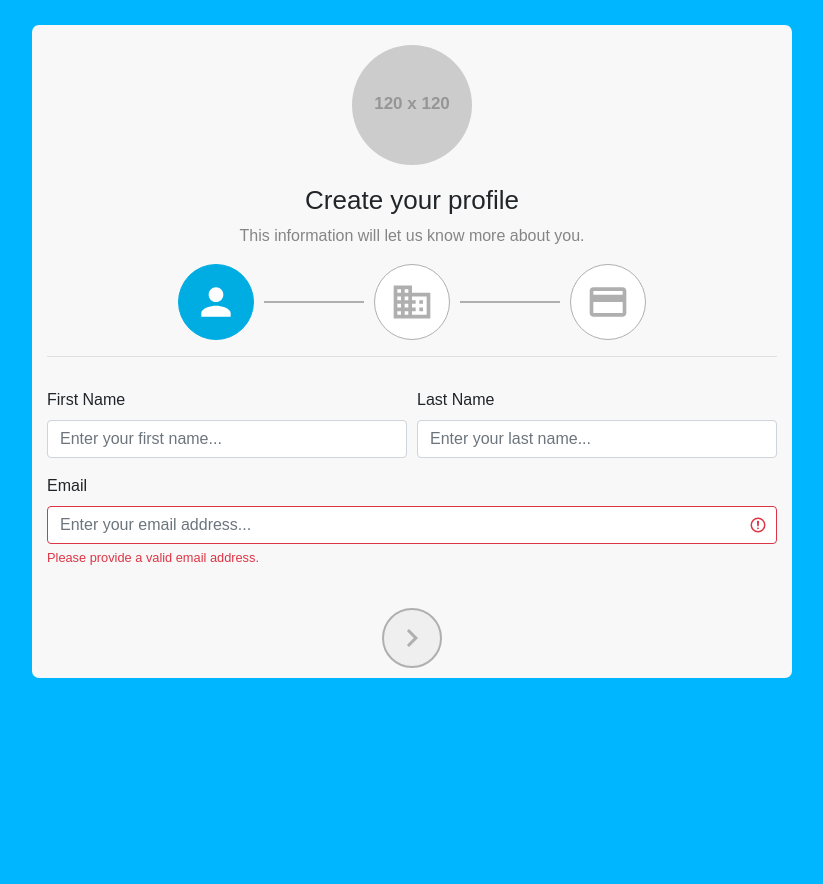
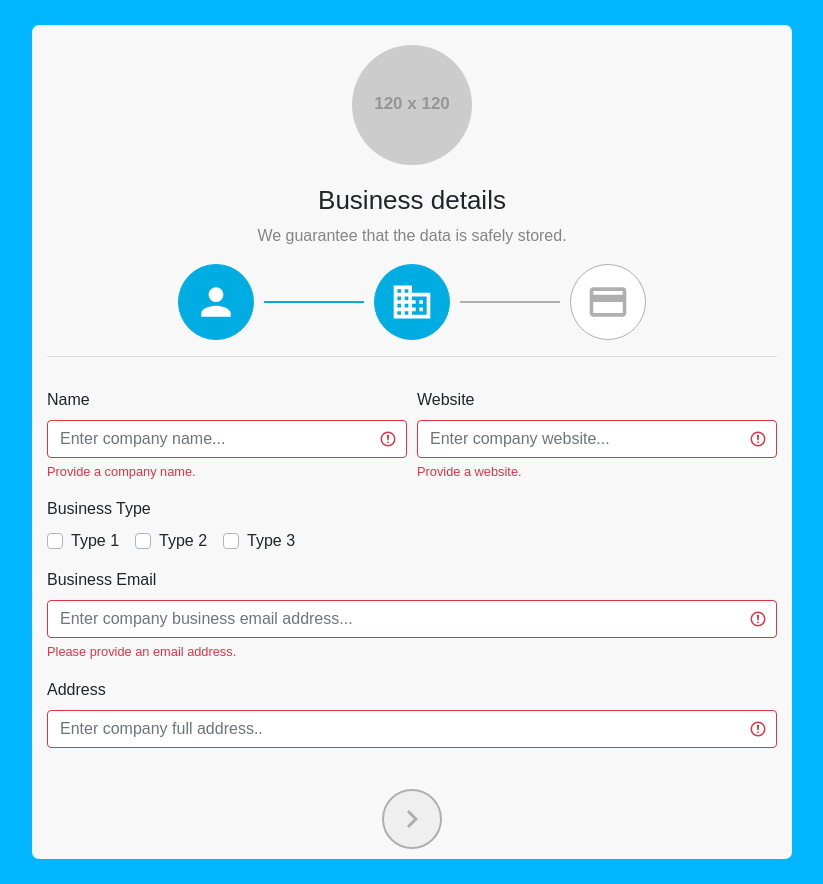
Before and after one commit to robertsan96/react-wizard, a React (Create React App) app: page / in a window 1280 px wide. Shown: the whole page, without its empty margins (228-1051 px from the left). Before the commit the page ends 800 px from the top, so only its background shows below. Built offline with nearby package versions, Linux system fonts and the light colour scheme; a web font is replaced by a local one.

Commit message:
Business form updated, payment updated

```diff
--- a/src/components/wizard-steps/WizardStepBusiness.js
+++ b/src/components/wizard-steps/WizardStepBusiness.js
@@ -4,14 +4,19 @@ import { Row, Col, Form } from "react-bootstrap";
 
 import * as styles from "./WizardSteps.module.scss";
 import { useSelector, useDispatch } from "react-redux";
-import { WIZARD_STEP_ABOUT } from "../../constants/wizard_steps";
+import { WIZARD_STEP_COMPANY } from "../../constants/wizard_steps";
 import { setWizard, SET_STEP_DATA } from "../../store/actions/wizard.actions";
+import { WIZARD_DATA_BUSINESS } from "../../constants/wizard_data";
 
 const WizardStepBusiness = () => {
   const dispatch = useDispatch();
   const wizard = useSelector((state) => state.wizardReducer);
-  const step = wizard.steps.find((s) => s.data.id === WIZARD_STEP_ABOUT);
+  const step = wizard.steps.find((s) => s.data.id === WIZARD_STEP_COMPANY);
   const stepData = wizard.data.find((s) => s.id === step.data.id);
+
+  const requiredFields = Object.keys(WIZARD_DATA_BUSINESS.data);
+
+  const [valid, setValid] = useState(false);
 
   const setValue = (forKey, value) => {
     dispatch(
@@ -22,19 +27,37 @@ const WizardStepBusiness = () => {
     );
   };
 
-  // const checkComplete = useCallback(() => {
-  //   if (validEmail && !stepData.complete) {
-  //     dispatch(setWizard(SET_STEP_DATA, { ...stepData, complete: true }));
-  //   }
-  //   if (!validEmail && stepData.complete) {
-  //     dispatch(setWizard(SET_STEP_DATA, { ...stepData, complete: false }));
-  //   }
-  // }, [dispatch, stepData, validEmail]);
+  const checkComplete = useCallback(() => {
+    if (valid && !stepData.complete) {
+      dispatch(setWizard(SET_STEP_DATA, { ...stepData, complete: true }));
+    }
+    if (!valid && stepData.complete) {
+      dispatch(setWizard(SET_STEP_DATA, { ...stepData, complete: false }));
+    }
+  }, [dispatch, valid, stepData]);
+
+  const validField = useCallback(
+    (field) => {
+      return stepData.data[field];
+    },
+    [stepData]
+  );
+
+  const validateData = useCallback(() => {
+    let validData = true;
+    for (const field of requiredFields) {
+      if (!validField(field)) {
+        validData = false;
+        break;
+      }
+    }
+    setValid(validData);
+  }, [requiredFields, validField]);
 
   useEffect(() => {
-    // validateData();
-    // checkComplete();
-  }, [stepData]);
+    validateData();
+    checkComplete();
+  }, [validateData, checkComplete]);
 
   return (
     <Row>
@@ -44,12 +67,16 @@ const WizardStepBusiness = () => {
             <Form.Group as={Col} controlId="formGridBusinessName">
               <Form.Label>Name</Form.Label>
               <Form.Control
-                required
                 type="text"
-                value={stepData.data.firstName}
-                onChange={(e) => setValue("firstName", e.target.value)}
+                isInvalid={!validField("name")}
+                value={stepData.data.name}
+                onChange={(e) => setValue("name", e.target.value)}
                 placeholder="Enter company name..."
               />
+
+              <Form.Control.Feedback type="invalid">
+                Provide a company name.
+              </Form.Control.Feedback>
             </Form.Group>
 
             <Form.Group as={Col} controlId="formGridBusinessWebsite">
@@ -57,10 +84,14 @@ const WizardStepBusiness = () => {
               <Form.Control
                 required
                 type="text"
+                isInvalid={!validField("website")}
                 value={stepData.data.website}
-                onChange={(e) => setValue("firstName", e.target.value)}
+                onChange={(e) => setValue("website", e.target.value)}
                 placeholder="Enter company website..."
               />
+              <Form.Control.Feedback type="invalid">
+                Provide a website.
+              </Form.Control.Feedback>
             </Form.Group>
           </Form.Row>
           <Form.Label>Business Type</Form.Label>
@@ -92,12 +123,13 @@ const WizardStepBusiness = () => {
             <Form.Control
               required
               type="text"
-              value={stepData.data.email}
-              onChange={(e) => setValue("email", e.target.value)}
+              isInvalid={!validField("businessEmail")}
+              value={stepData.data.businessEmail}
+              onChange={(e) => setValue("businessEmail", e.target.value)}
               placeholder="Enter company business email address..."
             />
             <Form.Control.Feedback type="invalid">
-              Please provide a valid email address.
+              Please provide an email address.
             </Form.Control.Feedback>
           </Form.Group>
 
@@ -106,54 +138,11 @@ const WizardStepBusiness = () => {
             <Form.Control
               required
               type="text"
-              value={stepData.data.firstName}
-              onChange={(e) => setValue("firstName", e.target.value)}
-              placeholder="Enter company street address..."
+              isInvalid={!validField("address")}
+              value={stepData.data.address}
+              onChange={(e) => setValue("address", e.target.value)}
+              placeholder="Enter company full address.."
             />
-          </Form.Group>
-          <Form.Row>
-            <Form.Group as={Col} controlId="formGridBusinessCity">
-              <Form.Control
-                required
-                type="text"
-                value={stepData.data.firstName}
-                onChange={(e) => setValue("firstName", e.target.value)}
-                placeholder="Enter company city..."
-              />
-            </Form.Group>
-
-            <Form.Group as={Col} controlId="formGridBusinessWebsite">
-              <Form.Control
-                required
-                type="text"
-                value={stepData.data.website}
-                onChange={(e) => setValue("firstName", e.target.value)}
-                placeholder="Enter company State / Region..."
-              />
-            </Form.Group>
-          </Form.Row>
-          <Form.Row>
-            <Form.Group as={Col} controlId="formGridBusinessCity">
-              <Form.Control
-                required
-                type="text"
-                value={stepData.data.firstName}
-                onChange={(e) => setValue("firstName", e.target.value)}
-                placeholder="Enter postal/zip code..."
-              />
-            </Form.Group>
-
-            <Form.Group as={Col} controlId="exampleForm.SelectCustom">
-              <Form.Control as="select" custom>
-                <option>United States</option>
-                <option>Russia</option>
-                <option>Romania</option>
-              </Form.Control>
-            </Form.Group>
-          </Form.Row>
-          <Form.Group controlId="formGridBusinessDescription">
-            <Form.Label>About your Company</Form.Label>
-            <Form.Control as="textarea" rows="3" />
           </Form.Group>
         </Form>
       </Col>
--- a/src/components/wizard-steps/WizardStepPayment.js
+++ b/src/components/wizard-steps/WizardStepPayment.js
@@ -6,23 +6,24 @@ import * as styles from "./WizardSteps.module.scss";
 import CheckCircleOutlineIcon from "@material-ui/icons/CheckCircleOutline";
 
 import { PayPalButton } from "react-paypal-button-v2";
+import { getPaypalId } from "../../constants/paypal";
 
 const WizardStepPayment = () => {
   const [paid, setPaid] = useState(false);
+
   return (
     <Row>
       <Col className={styles.ComponentContainer}>
         {!paid && (
           <PayPalButton
-            amount={99.99}
+            amount={0.01}
             shippingPreference="NO_SHIPPING"
             onSuccess={(details, data) => {
               // Call backend api with data collected.
               setPaid(true);
             }}
             options={{
-              clientId:
-                "AXyuMJEpKkrKG0BvMMouM7A7eDDTRcwNbCW1a5CnvH4XDSNW1Arb0tYM2_JYT-xLhn2590VNmoPdHLea",
+              clientId: getPaypalId(),
             }}
           />
         )}
--- /dev/null
+++ b/src/constants/paypal.js
@@ -0,0 +1,14 @@
+export const PAYPAL = {
+  sandboxId:
+    "AXyuMJEpKkrKG0BvMMouM7A7eDDTRcwNbCW1a5CnvH4XDSNW1Arb0tYM2_JYT-xLhn2590VNmoPdHLea",
+  liveId:
+    "AfWZQRU3dpDqg2kc8SHrXZ94OKMvCSWoNp3mzKXsq3XvIv9TRdCrwe5eNglwLAXNh_X7P_JX4sThbqsM",
+};
+
+export const getPaypalId = () => {
+  if (process.env.NODE_ENV === "development") {
+    return PAYPAL.sandboxId;
+  } else {
+    return PAYPAL.liveId;
+  }
+};
--- a/src/constants/wizard_data.js
+++ b/src/constants/wizard_data.js
@@ -22,13 +22,7 @@ export const WIZARD_DATA_BUSINESS = {
   data: {
     name: "",
     website: "",
-    address: [
-      {
-        state: "",
-        city: "",
-        zip: "",
-        street: "",
-      },
-    ],
+    businessEmail: "",
+    address: "",
   },
 };
--- a/src/hooks/useWizardStepUIBuilder.js
+++ b/src/hooks/useWizardStepUIBuilder.js
@@ -41,7 +41,7 @@ export const useWizardStepUIBuilder = () => {
   // the list of steps was updated.
   useEffect(() => {
     if (uiSteps.length > 0 && activeStep === undefined) {
-      dispatch(setWizard(SET_ACTIVE_STEP, uiSteps[0]));
+      dispatch(setWizard(SET_ACTIVE_STEP, uiSteps[1]));
     }
     if (uiSteps.length === 0) {
       dispatch(setWizard(SET_ACTIVE_STEP, undefined));
```
